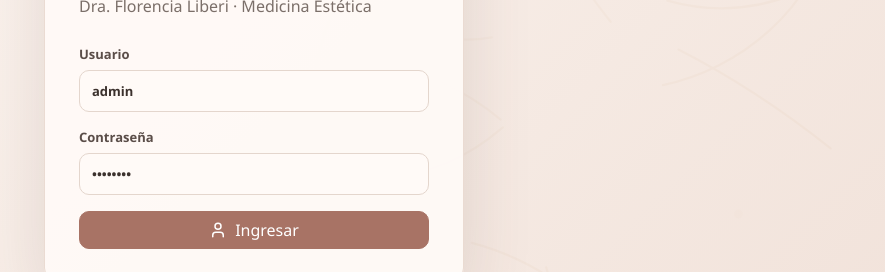
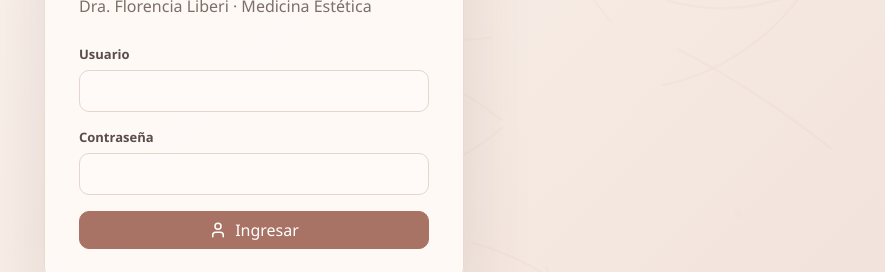
Before and after one commit to tomasliberi/consultorio-medico, a React (Vite) app in the folder frontend/: page / in a window 1280 px wide. Shown: the part 326-598 px from the top of the page, without its empty margins (386-1271 px from the left). Built offline with nearby package versions, Linux system fonts and the light colour scheme.

Commit message:
Corrige login y dependencias frontend

```diff
--- a/frontend/src/main.jsx
+++ b/frontend/src/main.jsx
@@ -18,7 +18,7 @@ import {
 import './styles.css';
 import CalendarComponent from './CalendarComponent.jsx';
 
-const API_URL = 'http://localhost:8080/api';
+const API_URL = '/api';
 
 const emptyPaciente = {
   nombre: '',
@@ -177,9 +177,9 @@ function createApiClient(auth) {
 }
 
 function LoginPage({ onLogin }) {
-  const [username, setUsername] = useState('admin');
-  const [password, setPassword] = useState('admin123');
-  const [error, setError] = useState('');
+  const [username, setUsername] = useState('');
+  const [password, setPassword] = useState('');
+  const [error, setError] =useState('');
   const [loading, setLoading] = useState(false);
 
   async function handleSubmit(event) {
```
Also changed, not shown: 1 other file (tests, documents, lock files or other folders).
